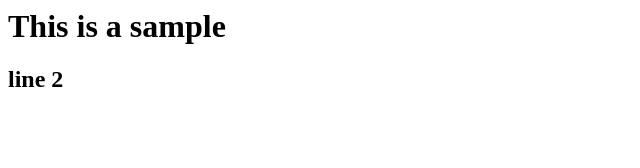
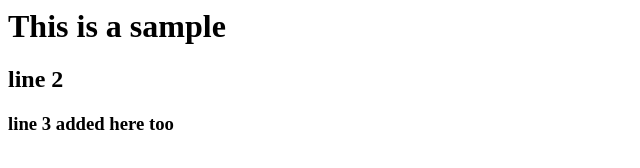
Before and after one commit to KK945/webtest, a plain HTML site: page index.html in a window 1280 px wide. Shown: the whole page, without its empty margins (0-640 px from the left). Drawn offline with Linux system fonts and the light colour scheme.

Commit message:
line 3 added here too

```diff
--- a/index.html
+++ b/index.html
@@ -1,2 +1,3 @@
 <h1> This is a sample </h1>
 <h2> line 2 </h2>
+<h3> line 3 added here too </h3>
```
